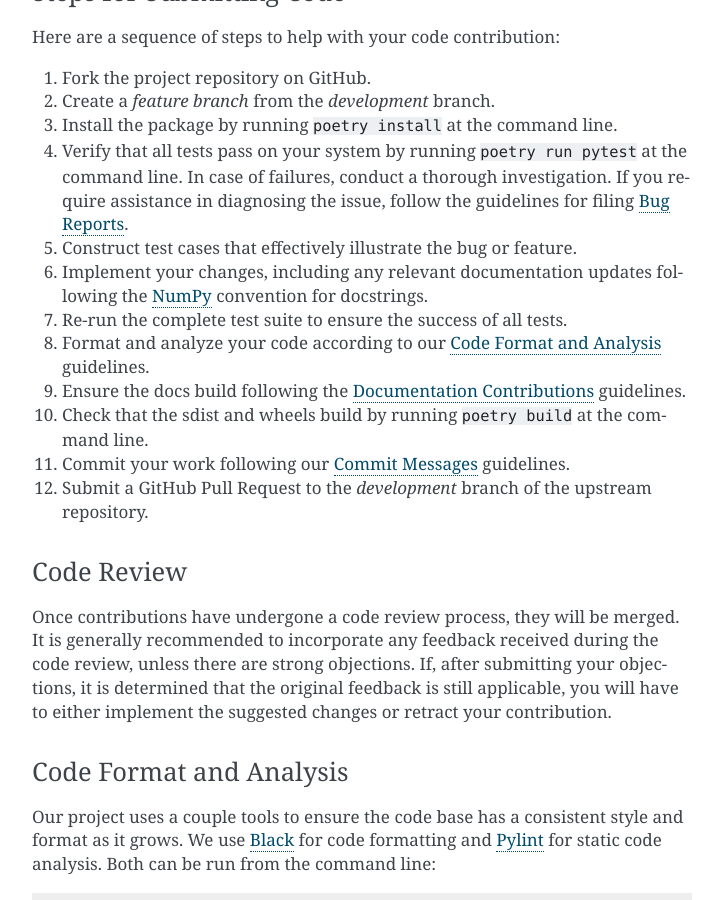
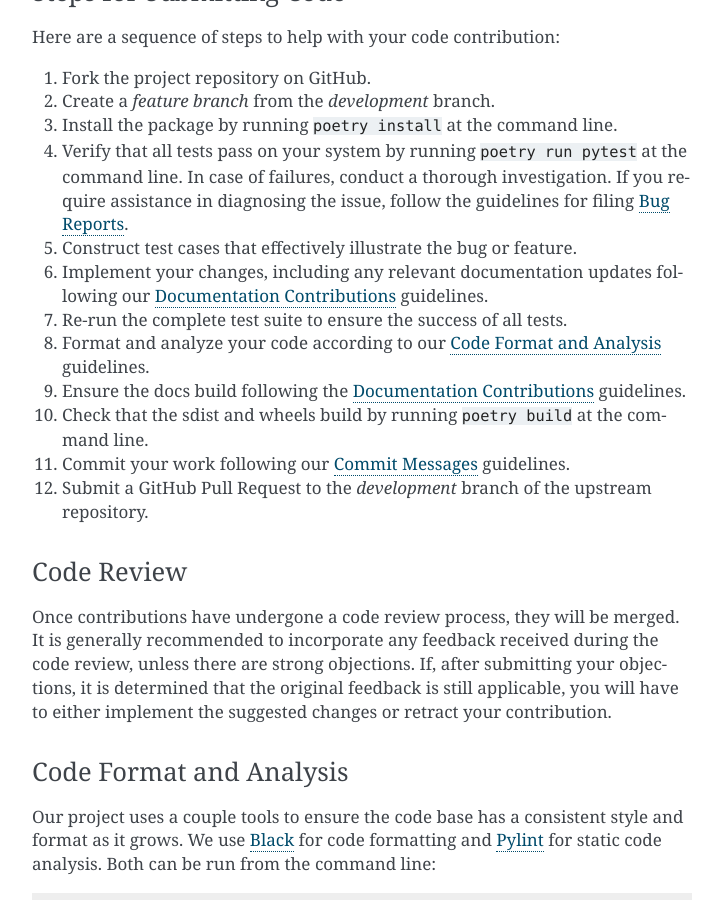
Before and after one commit to clnsmth/soso, a Sphinx documentation site: the page built from docs/source/dev/contributing.rst, in a window 1280 px wide and 900 px high, scrolled down 977 px. Shown: the whole window, without its empty margins (388-1111 px from the left). Built offline with Sphinx 7.4.7, drawn with Linux system fonts in a browser that asks for light colours.

Commit message:
docs: remove mention of Numpy docstrings
Remove mention of Numpy docstring formatting. The adopted convention is
to use reStructuredText (reST) instead. See commit:
f97122705c411ed43068aab517706dff7cdf2cbc.

```diff
--- a/docs/source/dev/contributing.rst
+++ b/docs/source/dev/contributing.rst
@@ -42,7 +42,7 @@ Here are a sequence of steps to help with your code contribution:
 3. Install the package by running ``poetry install`` at the command line.
 4. Verify that all tests pass on your system by running ``poetry run pytest`` at the command line. In case of failures, conduct a thorough investigation. If you require assistance in diagnosing the issue, follow the guidelines for filing :ref:`bug-reports`.
 5. Construct test cases that effectively illustrate the bug or feature.
-6. Implement your changes, including any relevant documentation updates following the `NumPy`_ convention for docstrings.
+6. Implement your changes, including any relevant documentation updates following our :ref:`documentation-contributions` guidelines.
 7. Re-run the complete test suite to ensure the success of all tests.
 8. Format and analyze your code according to our :ref:`code-format-and-analysis` guidelines.
 9. Ensure the docs build following the :ref:`documentation-contributions` guidelines.
@@ -50,7 +50,7 @@ Here are a sequence of steps to help with your code contribution:
 11. Commit your work following our :ref:`commit-message` guidelines.
 12. Submit a GitHub Pull Request to the `development` branch of the upstream repository.
 
-.. _NumPy: https://numpydoc.readthedocs.io/en/latest/format.html#style-guide
+.. _reStructuredText: https://thomas-cokelaer.info/tutorials/sphinx/docstring_python.html
 .. _pytest: https://docs.pytest.org/en/latest/
 .. _Angular commit style: https://github.com/angular/angular/blob/convert/CONTRIBUTING.md#-commit-message-format
 
@@ -84,7 +84,8 @@ Build the docs from the command line::
 
     poetry run make --directory=docs clean html
 
-.. _reStructuredText: http://docutils.sourceforge.net/rst.html
+
+.. _reStructuredText: https://thomas-cokelaer.info/tutorials/sphinx/docstring_python.html
 .. _Sphinx: http://sphinx-doc.org/index.html
 .. _PEP 287: https://peps.python.org/pep-0287/
 
```
